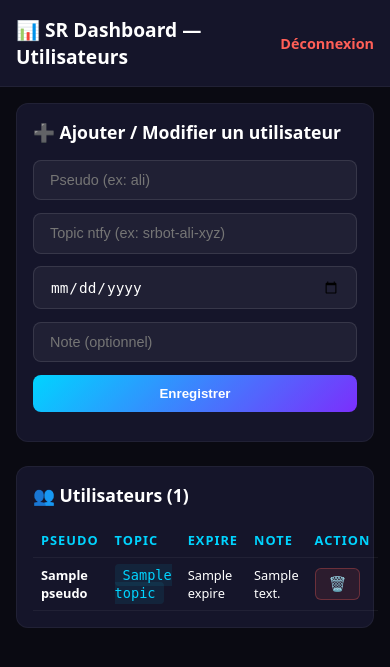
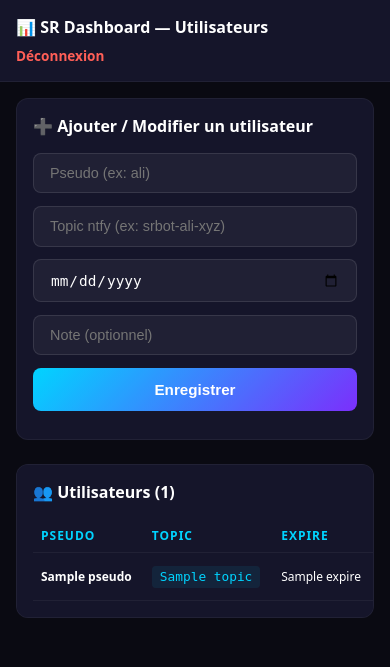
Before and after one commit to v75eur/sr-dashboard, a Flask app: template templates/dashboard.html in a window 390 px wide. Shown: the top 667 px of the page. Run offline with Flask 3, Linux system fonts and the light colour scheme; the template is opened without the code that fills it: most values are stand-ins (such as "Sample title", 1, 10 or a date in 2020).

Commit message:
CSS : correction affichage mobile

```diff
--- a/static/style.css
+++ b/static/style.css
@@ -2,8 +2,8 @@
 body{font-family:system-ui,-apple-system,sans-serif;background:#0a0a12;color:#fff;min-height:100vh}
 
 /* LOGIN */
-.login-page{display:flex;align-items:center;justify-content:center}
-.login-box{background:#15152a;border:1px solid rgba(0,212,255,.15);border-radius:16px;padding:2.5rem;width:90%;max-width:400px;text-align:center}
+.login-page{display:flex;align-items:center;justify-content:center;padding:1rem}
+.login-box{background:#15152a;border:1px solid rgba(0,212,255,.15);border-radius:16px;padding:2rem;width:100%;max-width:400px;text-align:center}
 .login-box h1{font-size:1.5rem;margin-bottom:.5rem}
 .subtitle{color:rgba(255,255,255,.5);font-size:.9rem;margin-bottom:1.5rem}
 .login-box input{width:100%;padding:.8rem 1rem;background:rgba(255,255,255,.05);border:1px solid rgba(255,255,255,.1);border-radius:10px;color:#fff;font-size:1rem;margin-bottom:1rem}
@@ -12,30 +12,33 @@ body{font-family:system-ui,-apple-system,sans-serif;background:#0a0a12;color:#ff
 .error{background:rgba(255,95,87,.15);border:1px solid rgba(255,95,87,.3);color:#ff5f57;padding:.6rem;border-radius:8px;margin-bottom:1rem;font-size:.9rem}
 
 /* DASHBOARD */
-header{background:#15152a;padding:1rem 2rem;display:flex;justify-content:space-between;align-items:center;border-bottom:1px solid rgba(255,255,255,.05)}
-header h1{font-size:1.2rem}
-.logout{color:#ff5f57;text-decoration:none;font-size:.9rem;font-weight:600}
-main{padding:2rem;max-width:1200px;margin:0 auto}
+header{background:#15152a;padding:1rem 1.5rem;display:flex;justify-content:space-between;align-items:center;border-bottom:1px solid rgba(255,255,255,.05);flex-wrap:wrap;gap:.5rem}
+header h1{font-size:1.1rem;word-break:break-word}
+.logout{color:#ff5f57;text-decoration:none;font-size:.85rem;font-weight:600;white-space:nowrap}
+main{padding:1.5rem;max-width:1200px;margin:0 auto}
 section{background:#15152a;border:1px solid rgba(255,255,255,.05);border-radius:12px;padding:1.5rem;margin-bottom:1.5rem}
-section h2{font-size:1.1rem;margin-bottom:1rem}
-#userForm{display:grid;grid-template-columns:1fr 2fr 1fr 1fr auto;gap:.8rem}
-#userForm input{padding:.7rem 1rem;background:rgba(255,255,255,.05);border:1px solid rgba(255,255,255,.1);border-radius:8px;color:#fff;font-size:.9rem}
+section h2{font-size:1rem;margin-bottom:1rem}
+#userForm{display:flex;flex-direction:column;gap:.8rem}
+#userForm input{padding:.7rem 1rem;background:rgba(255,255,255,.05);border:1px solid rgba(255,255,255,.1);border-radius:8px;color:#fff;font-size:.9rem;width:100%}
 #userForm input:focus{outline:none;border-color:#00d4ff}
-#userForm button{padding:.7rem 1.5rem;background:linear-gradient(135deg,#00d4ff,#7b2ffc);border:none;border-radius:8px;color:#fff;font-weight:700;cursor:pointer;white-space:nowrap}
+#userForm button{padding:.8rem 1.5rem;background:linear-gradient(135deg,#00d4ff,#7b2ffc);border:none;border-radius:8px;color:#fff;font-weight:700;cursor:pointer;width:100%;font-size:.95rem}
 #msg{margin-top:.8rem;font-size:.9rem;font-weight:600}
 #msg.ok{color:#28c840}
 #msg.err{color:#ff5f57}
-table{width:100%;border-collapse:collapse}
-th,td{padding:.7rem;text-align:left;border-bottom:1px solid rgba(255,255,255,.05);font-size:.9rem}
-th{color:#00d4ff;font-size:.8rem;text-transform:uppercase;letter-spacing:1px}
-code{background:rgba(0,212,255,.08);padding:.2rem .5rem;border-radius:4px;font-size:.85rem;color:#00d4ff}
-.del{background:rgba(255,95,87,.1);border:1px solid rgba(255,95,87,.3);color:#ff5f57;padding:.4rem .8rem;border-radius:6px;cursor:pointer;font-size:.9rem}
+.users-list{overflow-x:auto}
+table{width:100%;border-collapse:collapse;min-width:600px}
+th,td{padding:.7rem;text-align:left;border-bottom:1px solid rgba(255,255,255,.05);font-size:.85rem}
+th{color:#00d4ff;font-size:.75rem;text-transform:uppercase;letter-spacing:1px}
+code{background:rgba(0,212,255,.08);padding:.2rem .5rem;border-radius:4px;font-size:.8rem;color:#00d4ff;word-break:break-all}
+.del{background:rgba(255,95,87,.1);border:1px solid rgba(255,95,87,.3);color:#ff5f57;padding:.4rem .7rem;border-radius:6px;cursor:pointer;font-size:.85rem}
 .del:hover{background:rgba(255,95,87,.2)}
 
+/* MOBILE */
 @media(max-width:768px){
-  #userForm{grid-template-columns:1fr}
-  header{padding:1rem}
+  header{padding:1rem;flex-direction:column;align-items:flex-start}
+  header h1{font-size:1rem}
   main{padding:1rem}
   section{padding:1rem}
-  th,td{font-size:.8rem;padding:.5rem}
+  th,td{font-size:.75rem;padding:.5rem}
+  table{min-width:500px}
 }
```
